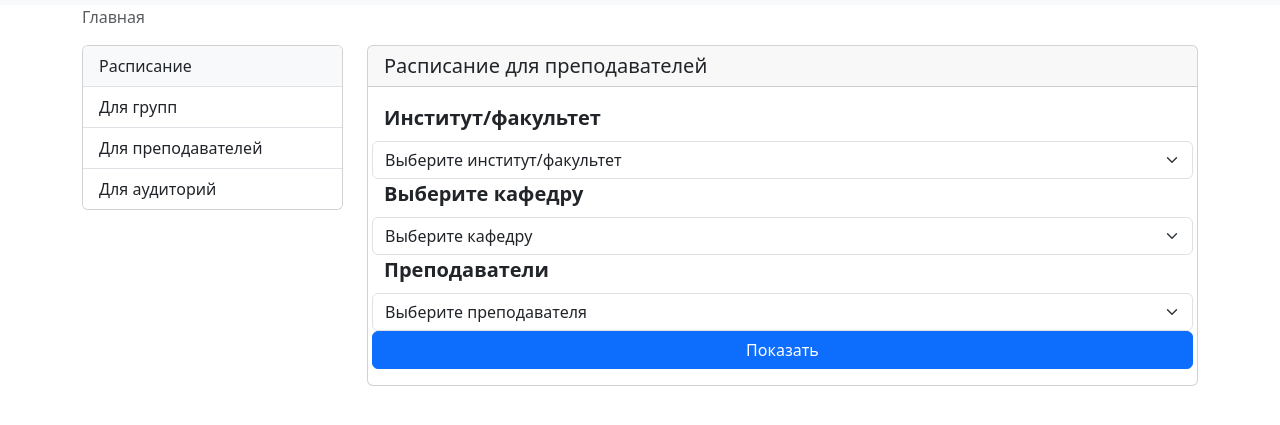
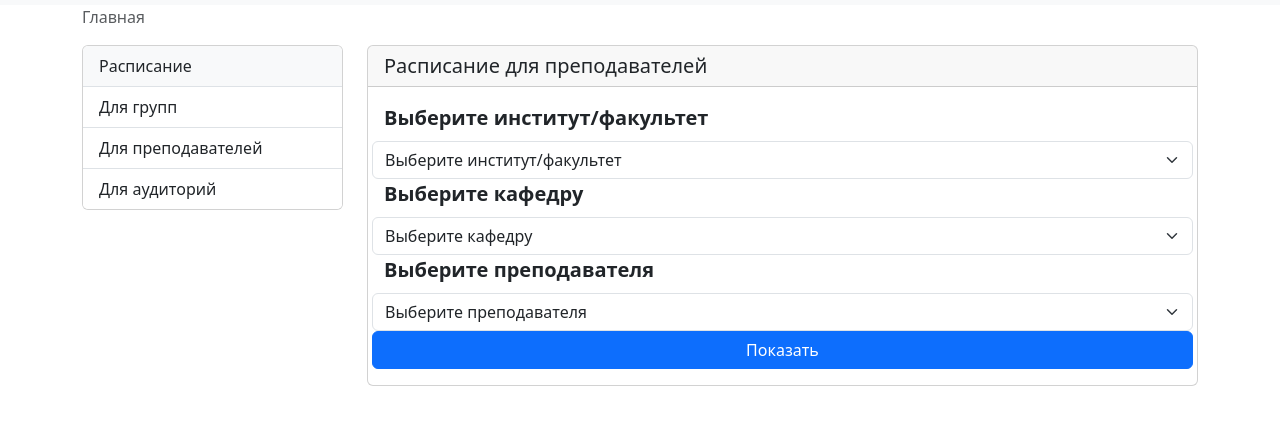
Before and after one commit to Kooller40a30/istu-rasp_relevation, a plain HTML site: page index.html in a window 1280 px wide. Both pictures are taken after a click on the tab "Для преподавателей". Shown: the part 51-476 px from the top of the page. Drawn offline with nearby package versions, Linux system fonts and the light colour scheme.

Commit message:
correcting text

```diff
--- a/index.html
+++ b/index.html
@@ -100,7 +100,7 @@
                                 <input type="hidden" name="_token" value="xs4LspdSTW0zRHPT2XkaFUdju7KuduuoUHAtOdii">
 
                                 <div class="row">
-                                    <label for="faculty" class="form-label">Институт/факультет</label>
+                                    <label for="faculty" class="form-label">Выберите институт/факультет</label>
                                     <select class="form-select" name="faculty">
                                         <option disabled="" selected="">Выберите институт/факультет</option>
                                         <option value="4">Институт «Информатика и вычислительная техника»
@@ -154,7 +154,7 @@
                                 <form method="post" action="http://istu-rasp/teachers_faculty" id="faculties">
                                     <input type="hidden" name="_token" value="xs4LspdSTW0zRHPT2XkaFUdju7KuduuoUHAtOdii">
                                     <div class="row">
-                                        <label for="teacher" class="form-label">Институт/факультет</label>
+                                        <label for="teacher" class="form-label">Выберите институт/факультет</label>
                                         <select class="form-select" name="faculty" id="faculty">
                                             <option disabled="" selected="">Выберите институт/факультет
                                             </option>
@@ -189,7 +189,7 @@
                                         </select>
                                     </div>
                                     <div class="row">
-                                        <label for="teacher" class="form-label">Преподаватели</label>
+                                        <label for="teacher" class="form-label">Выберите преподавателя</label>
                                         <select class="form-select" name="teacher" id="teacher">
                                             <option disabled="" selected="">Выберите преподавателя</option>
                                             <option value="248">АБАШЕВА ОЛЬГА ВАЛЕРЬЕВНА</option>
@@ -210,7 +210,7 @@
                         <div class="card-body">
                             <form method="post" action="http://istu-rasp/classrooms_faculty" id="faculties">
                                 <div class="row">
-                                    <label for="faculty" class="form-label">Институт/факультет</label>
+                                    <label for="faculty" class="form-label">Выберите институт/факультет</label>
                                     <select class="form-select" name="faculty" id="faculty">
                                         <option disabled="" selected="">Выберите институт/факультет
                                         </option>
```
